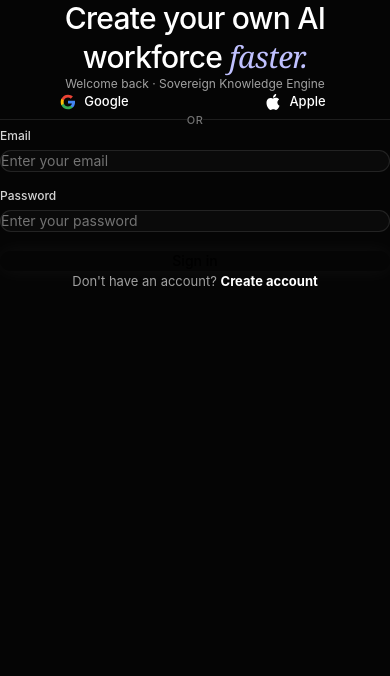
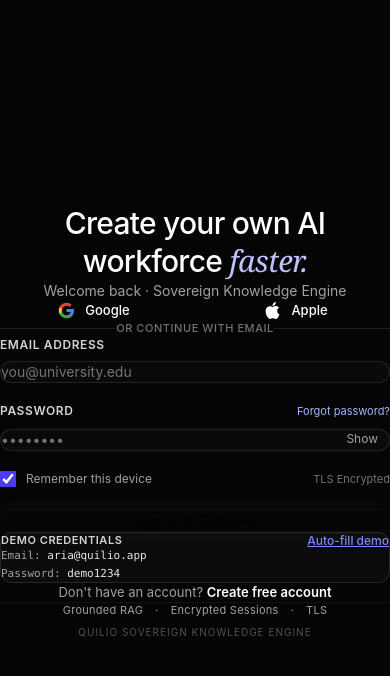
Before and after one commit to parulgupta-afk/Quilio, a React (Vite) app in the folder client/: page / in a window 390 px wide. Shown: the top 676 px of the page. Built offline with nearby package versions, Linux system fonts and the light colour scheme.

Commit message:
style(auth): add generous line-by-line spacing and structure to login info and form

```diff
--- a/client/src/components/watermelon-ui/auth-11.jsx
+++ b/client/src/components/watermelon-ui/auth-11.jsx
@@ -45,11 +45,17 @@
   brandTitle = 'Move fast. Feel Free',
   heroImage = 'https://assets.watermelon.sh/auth-11.avif',
   activeDot = 0,
+  sessionUser = null,
+  isAuthenticated = false,
+  onLogout,
+  onNavigateFeed,
 }) {
   const [name, setName] = useState('');
   const [email, setEmail] = useState('');
   const [password, setPassword] = useState('');
   const [confirmPassword, setConfirmPassword] = useState('');
+  const [showPassword, setShowPassword] = useState(false);
+  const [rememberMe, setRememberMe] = useState(true);
   const [socialNotice, setSocialNotice] = useState('');
 
   const isRegister = mode === 'register';
@@ -81,8 +87,13 @@
   const handleFormSubmit = (e) => {
     e.preventDefault();
     if (onSubmit) {
-      onSubmit({ name, email, password, confirmPassword, mode });
+      onSubmit({ name, email, password, confirmPassword, mode, rememberMe });
     }
+  };
+
+  const handleFillDemo = (demoEmail, demoPw) => {
+    setEmail(demoEmail);
+    setPassword(demoPw);
   };
 
   const handleSocialClick = (provider) => {
@@ -93,7 +104,7 @@
   return (
     <div className="flex min-h-screen w-full flex-col bg-[#050505] font-sans text-neutral-200 antialiased selection:bg-white/20 selection:text-white lg:flex-row">
       {/* Left Image Panel */}
-      <div className="relative hidden w-full flex-col justify-end p-4 lg:flex lg:min-h-screen lg:w-1/2">
+      <div className="relative hidden w-full flex-col justify-end p-6 lg:flex lg:min-h-screen lg:w-1/2">
         {/* Background Image Wrapper */}
         <div className="relative h-full w-full overflow-hidden rounded-[32px] border border-white/10 shadow-2xl">
           <img
@@ -102,76 +113,119 @@
             className="absolute inset-0 h-full w-full object-cover"
           />
           {/* Dark Gradient Overlay for text readability */}
-          <div className="absolute inset-0 bg-gradient-to-t bg-linear-to-t from-[#050505] via-[#050505]/40 to-transparent" />
+          <div className="absolute inset-0 bg-gradient-to-t from-[#050505] via-[#050505]/40 to-transparent" />
 
           {/* Bottom Content within the image */}
-          <div className="absolute right-0 bottom-0 left-0 z-10 flex w-full flex-col items-center justify-center pb-12 text-center px-6">
+          <div className="absolute right-0 bottom-0 left-0 z-10 flex w-full flex-col items-center justify-center pb-14 text-center px-8">
             <h1 className="text-3xl font-medium tracking-tight text-balance text-white md:text-4xl lg:text-5xl drop-shadow-md">
               {brandTitle}
             </h1>
+            <p className="mt-3 text-sm text-neutral-300 max-w-md text-balance opacity-90">
+              Grounded RAG · Deep Learning Gateway · Sovereign Synthesis
+            </p>
+
             {/* Pagination Indicators */}
             <div className="mt-8 flex items-center justify-center gap-2">
-              <div className={`h-1 rounded-full transition-all ${activeDot === 0 ? 'w-6 bg-white' : 'w-1.5 bg-white/40'}`}></div>
-              <div className={`h-1 rounded-full transition-all ${activeDot === 1 ? 'w-6 bg-white' : 'w-1.5 bg-white/40'}`}></div>
-              <div className={`h-1 rounded-full transition-all ${activeDot === 2 ? 'w-6 bg-white' : 'w-1.5 bg-white/40'}`}></div>
-              <div className={`h-1 rounded-full transition-all ${activeDot === 3 ? 'w-6 bg-white' : 'w-1.5 bg-white/40'}`}></div>
+              <div className={`h-1.5 rounded-full transition-all ${activeDot === 0 ? 'w-8 bg-white' : 'w-2 bg-white/40'}`}></div>
+              <div className={`h-1.5 rounded-full transition-all ${activeDot === 1 ? 'w-8 bg-white' : 'w-2 bg-white/40'}`}></div>
+              <div className={`h-1.5 rounded-full transition-all ${activeDot === 2 ? 'w-8 bg-white' : 'w-2 bg-white/40'}`}></div>
+              <div className={`h-1.5 rounded-full transition-all ${activeDot === 3 ? 'w-8 bg-white' : 'w-2 bg-white/40'}`}></div>
             </div>
           </div>
         </div>
       </div>
 
       {/* Right Form Panel */}
-      <div className="flex w-full flex-col items-center justify-center p-6 sm:p-12 lg:w-1/2">
+      <div className="flex w-full flex-col items-center justify-center py-10 px-6 sm:px-12 lg:w-1/2 min-h-screen">
         <motion.div
           key={mode}
           variants={containerVariants}
           initial="hidden"
           animate="visible"
-          className="w-full max-w-[400px]"
+          className="w-full max-w-[440px]"
         >
-          {/* Titles */}
+          {/* Active Session Card (Spaced line-by-line) */}
+          {isAuthenticated && (
+            <motion.div
+              variants={itemVariants}
+              className="mb-8 p-5 rounded-2xl bg-[#0f1118] border border-indigo-500/30 shadow-lg"
+            >
+              <div className="flex items-center gap-2 mb-2.5">
+                <span className="w-2.5 h-2.5 rounded-full bg-emerald-400 animate-pulse"></span>
+                <span className="text-xs font-semibold uppercase tracking-wider text-indigo-300">
+                  Active Session
+                </span>
+              </div>
+
+              <div className="text-sm text-neutral-200 mb-4 leading-relaxed">
+                Currently signed in as:
+                <div className="text-white font-medium text-base mt-0.5 break-all">
+                  {sessionUser?.name ? `${sessionUser.name} (${sessionUser.email})` : sessionUser?.email}
+                </div>
+              </div>
+
+              <div className="flex items-center gap-3 pt-1 border-t border-white/5">
+                <button
+                  type="button"
+                  onClick={onNavigateFeed}
+                  className="flex-1 py-2.5 px-4 rounded-xl bg-indigo-600 hover:bg-indigo-500 text-white text-xs font-semibold transition-colors cursor-pointer text-center"
+                >
+                  Go to Feed →
+                </button>
+                <button
+                  type="button"
+                  onClick={onLogout}
+                  className="py-2.5 px-4 rounded-xl bg-white/5 hover:bg-rose-500/20 border border-white/10 hover:border-rose-500/30 text-neutral-300 hover:text-rose-200 text-xs font-medium transition-colors cursor-pointer"
+                >
+                  Sign Out
+                </button>
+              </div>
+            </motion.div>
+          )}
+
+          {/* Titles & Subtitle */}
           <motion.div variants={itemVariants} className="mb-8 text-center">
             {isRegister ? (
-              <h2 className="text-3xl leading-tight font-medium tracking-tight text-balance text-white md:text-[40px]">
+              <h2 className="text-3xl sm:text-4xl leading-tight font-medium tracking-tight text-balance text-white">
                 Create your own
                 <br />
                 knowledge base{' '}
                 <span className="font-serif font-light italic text-[#c0c1ff]">faster.</span>
               </h2>
             ) : (
-              <h2 className="text-3xl leading-tight font-medium tracking-tight text-balance text-white md:text-[40px]">
+              <h2 className="text-3xl sm:text-4xl leading-tight font-medium tracking-tight text-balance text-white">
                 Create your own AI
                 <br />
                 workforce{' '}
                 <span className="font-serif font-light italic text-[#c0c1ff]">faster.</span>
               </h2>
             )}
-            <p className="mt-2 text-xs text-neutral-400">
+            <p className="mt-3 text-sm text-neutral-400">
               {isRegister
                 ? 'Join Quilio · Grounded RAG & Sovereign Synthesis'
                 : 'Welcome back · Sovereign Knowledge Engine'}
             </p>
           </motion.div>
 
-          {/* Social Buttons */}
+          {/* Social Sign-in Buttons */}
           <motion.div
             variants={itemVariants}
-            className="mb-6 grid grid-cols-2 gap-3"
+            className="mb-6 grid grid-cols-2 gap-3.5"
           >
             <button
               type="button"
               onClick={() => handleSocialClick('Google')}
-              className="flex items-center justify-center gap-2 rounded-full border border-white/10 bg-[#141414] py-3 px-2 text-[13px] font-medium text-white transition-all hover:bg-[#1f1f1f] hover:border-white/20 active:scale-[0.96] cursor-pointer"
+              className="flex items-center justify-center gap-2.5 rounded-full border border-white/10 bg-[#141414] py-3 px-3 text-[13px] font-medium text-white transition-all hover:bg-[#1f1f1f] hover:border-white/20 active:scale-[0.97] cursor-pointer"
             >
-              <GoogleIcon className="text-[16px] shrink-0" />
+              <GoogleIcon className="text-[17px] shrink-0" />
               <span className="truncate">Google</span>
             </button>
             <button
               type="button"
               onClick={() => handleSocialClick('Apple')}
-              className="flex items-center justify-center gap-2 rounded-full border border-white/10 bg-[#141414] py-3 px-2 text-[13px] font-medium text-white transition-all hover:bg-[#1f1f1f] hover:border-white/20 active:scale-[0.96] cursor-pointer"
+              className="flex items-center justify-center gap-2.5 rounded-full border border-white/10 bg-[#141414] py-3 px-3 text-[13px] font-medium text-white transition-all hover:bg-[#1f1f1f] hover:border-white/20 active:scale-[0.97] cursor-pointer"
             >
-              <AppleIcon className="text-[16px] shrink-0" />
+              <AppleIcon className="text-[17px] shrink-0" />
               <span className="truncate">Apple</span>
             </button>
           </motion.div>
@@ -180,7 +234,7 @@
             <motion.div
               initial={{ opacity: 0, y: -6 }}
               animate={{ opacity: 1, y: 0 }}
-              className="mb-4 text-center text-xs text-amber-300/90 bg-amber-950/30 border border-amber-500/20 rounded-lg p-2"
+              className="mb-5 text-center text-xs text-amber-300 bg-amber-950/40 border border-amber-500/30 rounded-xl p-3"
             >
               {socialNotice}
             </motion.div>
@@ -189,11 +243,11 @@
           {/* Divider */}
           <motion.div
             variants={itemVariants}
-            className="relative mb-6 flex items-center"
+            className="relative mb-8 flex items-center"
           >
             <div className="grow border-t border-white/10"></div>
             <span className="px-4 text-[11px] font-medium tracking-wider text-neutral-500 uppercase">
-              Or
+              Or continue with email
             </span>
             <div className="grow border-t border-white/10"></div>
           </motion.div>
@@ -202,20 +256,20 @@
           {errorMessage && (
             <motion.div
               variants={itemVariants}
-              className="mb-4 p-3 rounded-[12px] bg-red-950/40 border border-red-500/30 text-red-300 text-xs text-center"
+              className="mb-6 p-3.5 rounded-xl bg-red-950/50 border border-red-500/30 text-red-200 text-xs text-center leading-relaxed"
               role="alert"
             >
               {errorMessage}
             </motion.div>
           )}
 
-          {/* Form */}
-          <form onSubmit={handleFormSubmit} className="flex flex-col gap-4">
+          {/* Main Form — Generous Line-by-Line Spacing */}
+          <form onSubmit={handleFormSubmit} className="flex flex-col gap-5">
             {isRegister && (
-              <motion.div variants={itemVariants} className="flex flex-col gap-1.5">
+              <motion.div variants={itemVariants} className="flex flex-col gap-2">
                 <label
                   htmlFor="auth-name"
-                  className="text-xs font-medium text-neutral-300"
+                  className="text-xs font-semibold uppercase tracking-wider text-neutral-300"
                 >
                   Full name
                 </label>
@@ -227,101 +281,156 @@
                   placeholder="Ada Lovelace"
                   value={name}
                   onChange={(e) => setName(e.target.value)}
-                  className="w-full rounded-[14px] border border-white/10 bg-[#0A0A0A] px-4 py-3 text-sm text-white transition-colors placeholder:text-neutral-500 focus:border-neutral-400 focus:bg-[#111] focus:ring-1 focus:ring-neutral-400 focus:outline-none"
+                  className="w-full rounded-[14px] border border-white/10 bg-[#0A0A0A] px-4 py-3.5 text-sm text-white transition-colors placeholder:text-neutral-500 focus:border-indigo-400 focus:bg-[#111] focus:ring-1 focus:ring-indigo-400 focus:outline-none"
                 />
               </motion.div>
             )}
 
-            {/* Email */}
-            <motion.div variants={itemVariants} className="flex flex-col gap-1.5">
+            {/* Email Field Line */}
+            <motion.div variants={itemVariants} className="flex flex-col gap-2">
               <label
                 htmlFor="auth-email"
-                className="text-xs font-medium text-neutral-300"
+                className="text-xs font-semibold uppercase tracking-wider text-neutral-300"
               >
-                Email
+                Email address
               </label>
               <input
                 id="auth-email"
                 type="email"
                 required
                 autoComplete="email"
-                placeholder="Enter your email"
+                placeholder="you@university.edu"
                 value={email}
                 onChange={(e) => setEmail(e.target.value)}
-                className="w-full rounded-[14px] border border-white/10 bg-[#0A0A0A] px-4 py-3 text-sm text-white transition-colors placeholder:text-neutral-500 focus:border-neutral-400 focus:bg-[#111] focus:ring-1 focus:ring-neutral-400 focus:outline-none"
+                className="w-full rounded-[14px] border border-white/10 bg-[#0A0A0A] px-4 py-3.5 text-sm text-white transition-colors placeholder:text-neutral-500 focus:border-indigo-400 focus:bg-[#111] focus:ring-1 focus:ring-indigo-400 focus:outline-none"
               />
             </motion.div>
 
-            {/* Password */}
-            <motion.div variants={itemVariants} className="flex flex-col gap-1.5">
+            {/* Password Field Line */}
+            <motion.div variants={itemVariants} className="flex flex-col gap-2">
               <div className="flex items-center justify-between">
                 <label
                   htmlFor="auth-password"
-                  className="text-xs font-medium text-neutral-300"
+                  className="text-xs font-semibold uppercase tracking-wider text-neutral-300"
                 >
                   Password
                 </label>
-                {isRegister && (
-                  <span className="text-[11px] text-neutral-500">Min. 6 chars</span>
+                {isRegister ? (
+                  <span className="text-[11px] text-neutral-400">Min. 6 characters</span>
+                ) : (
+                  <span className="text-[11px] text-indigo-300 hover:underline cursor-pointer">
+                    Forgot password?
+                  </span>
                 )}
               </div>
+              <div className="relative">
                 <input
                   id="auth-password"
-                type="password"
+                  type={showPassword ? 'text' : 'password'}
                   required
                   minLength={6}
                   autoComplete={isRegister ? 'new-password' : 'current-password'}
-                placeholder="Enter your password"
+                  placeholder="••••••••"
                   value={password}
                   onChange={(e) => setPassword(e.target.value)}
-                className="w-full rounded-[14px] border border-white/10 bg-[#0A0A0A] px-4 py-3 text-sm text-white transition-colors placeholder:text-neutral-500 focus:border-neutral-400 focus:bg-[#111] focus:ring-1 focus:ring-neutral-400 focus:outline-none"
+                  className="w-full rounded-[14px] border border-white/10 bg-[#0A0A0A] px-4 py-3.5 pr-14 text-sm text-white transition-colors placeholder:text-neutral-500 focus:border-indigo-400 focus:bg-[#111] focus:ring-1 focus:ring-indigo-400 focus:outline-none"
                 />
+                <button
+                  type="button"
+                  onClick={() => setShowPassword((v) => !v)}
+                  className="absolute right-3 top-1/2 -translate-y-1/2 px-2 py-1 text-xs text-neutral-400 hover:text-neutral-200 transition-colors cursor-pointer bg-transparent border-0"
+                >
+                  {showPassword ? 'Hide' : 'Show'}
+                </button>
+              </div>
             </motion.div>
 
+            {/* Confirm Password (Registration only) */}
             {isRegister && (
-              <motion.div variants={itemVariants} className="flex flex-col gap-1.5">
+              <motion.div variants={itemVariants} className="flex flex-col gap-2">
                 <label
                   htmlFor="auth-confirm-password"
-                  className="text-xs font-medium text-neutral-300"
+                  className="text-xs font-semibold uppercase tracking-wider text-neutral-300"
                 >
                   Confirm password
                 </label>
                 <input
                   id="auth-confirm-password"
-                  type="password"
+                  type={showPassword ? 'text' : 'password'}
                   required
                   minLength={6}
                   autoComplete="new-password"
                   placeholder="Re-enter your password"
                   value={confirmPassword}
                   onChange={(e) => setConfirmPassword(e.target.value)}
-                  className="w-full rounded-[14px] border border-white/10 bg-[#0A0A0A] px-4 py-3 text-sm text-white transition-colors placeholder:text-neutral-500 focus:border-neutral-400 focus:bg-[#111] focus:ring-1 focus:ring-neutral-400 focus:outline-none"
+                  className="w-full rounded-[14px] border border-white/10 bg-[#0A0A0A] px-4 py-3.5 text-sm text-white transition-colors placeholder:text-neutral-500 focus:border-indigo-400 focus:bg-[#111] focus:ring-1 focus:ring-indigo-400 focus:outline-none"
                 />
               </motion.div>
             )}
 
-            {/* Submit Button */}
-            <motion.div variants={itemVariants} className="mt-2">
+            {/* Options Line: Remember Me */}
+            {!isRegister && (
+              <motion.div variants={itemVariants} className="flex items-center justify-between pt-1">
+                <label className="flex items-center gap-2.5 cursor-pointer text-xs text-neutral-400 hover:text-neutral-300 select-none">
+                  <input
+                    type="checkbox"
+                    checked={rememberMe}
+                    onChange={(e) => setRememberMe(e.target.checked)}
+                    className="w-4 h-4 rounded border-white/20 bg-[#0A0A0A] text-indigo-600 focus:ring-indigo-500 accent-indigo-600"
+                  />
+                  <span>Remember this device</span>
+                </label>
+                <span className="text-[11px] text-neutral-500">TLS Encrypted</span>
+              </motion.div>
+            )}
+
+            {/* Submit Button Line */}
+            <motion.div variants={itemVariants} className="mt-4">
               <button
                 type="submit"
                 disabled={isLoading}
-                className="w-full rounded-full bg-[#EAEAEA] py-3.5 text-sm font-medium text-black shadow-[0_0_20px_rgba(255,255,255,0.05)] transition-all hover:bg-white hover:shadow-[0_0_25px_rgba(255,255,255,0.15)] active:scale-[0.96] disabled:opacity-50 cursor-pointer"
+                className="w-full rounded-full bg-[#EAEAEA] py-3.5 px-6 text-sm font-semibold text-black shadow-[0_0_20px_rgba(255,255,255,0.06)] transition-all hover:bg-white hover:shadow-[0_0_25px_rgba(255,255,255,0.18)] active:scale-[0.98] disabled:opacity-50 cursor-pointer"
               >
                 {isLoading
                   ? isRegister
                     ? 'Creating account…'
                     : 'Signing in…'
                   : isRegister
-                  ? 'Create account'
-                  : 'Sign in'}
+                  ? 'Create account →'
+                  : 'Sign in to Quilio →'}
               </button>
             </motion.div>
           </form>
 
-          {/* Footer */}
+          {/* Quick Demo Credentials Info Box (Line-by-line) */}
+          {!isRegister && (
             <motion.div
               variants={itemVariants}
-            className="mt-6 text-center text-[13px] text-neutral-400"
+              className="mt-6 p-4 rounded-xl bg-white/[0.03] border border-white/10 text-xs"
+            >
+              <div className="flex items-center justify-between mb-2">
+                <span className="font-semibold text-neutral-300 uppercase tracking-wider text-[11px]">
+                  Demo Credentials
+                </span>
+                <button
+                  type="button"
+                  onClick={() => handleFillDemo('aria@quilio.app', 'demo1234')}
+                  className="text-indigo-400 hover:text-indigo-300 font-medium underline cursor-pointer bg-transparent border-0 p-0"
+                >
+                  Auto-fill demo
+                </button>
+              </div>
+              <div className="flex flex-col gap-1 text-neutral-400 font-mono text-[11px]">
+                <div>Email: <span className="text-neutral-200">aria@quilio.app</span></div>
+                <div>Password: <span className="text-neutral-200">demo1234</span></div>
+              </div>
+            </motion.div>
+          )}
+
+          {/* Footer Line: Switch mode */}
+          <motion.div
+            variants={itemVariants}
+            className="mt-8 text-center text-[13px] text-neutral-400"
           >
             {isRegister ? (
               <>
@@ -329,9 +438,9 @@
                 <button
                   type="button"
                   onClick={() => onSwitchMode?.('login')}
-                  className="font-bold text-white hover:underline cursor-pointer bg-transparent border-0 p-0"
+                  className="font-semibold text-white hover:underline cursor-pointer bg-transparent border-0 p-0 ml-1"
                 >
-                  Log in
+                  Sign in
                 </button>
               </>
             ) : (
@@ -340,12 +449,29 @@
                 <button
                   type="button"
                   onClick={() => onSwitchMode?.('register')}
-                  className="font-bold text-white hover:underline cursor-pointer bg-transparent border-0 p-0"
+                  className="font-semibold text-white hover:underline cursor-pointer bg-transparent border-0 p-0 ml-1"
                 >
-                  Create account
+                  Create free account
                 </button>
               </>
             )}
+          </motion.div>
+
+          {/* Trust and Engine Footer Line */}
+          <motion.div
+            variants={itemVariants}
+            className="mt-8 pt-6 border-t border-white/5 flex flex-col items-center gap-2 text-center text-xs text-neutral-500"
+          >
+            <div className="flex items-center gap-3 text-[11px] tracking-wide text-neutral-400">
+              <span>Grounded RAG</span>
+              <span>·</span>
+              <span>Encrypted Sessions</span>
+              <span>·</span>
+              <span>TLS</span>
+            </div>
+            <div className="text-[10px] uppercase tracking-widest text-neutral-600">
+              Quilio Sovereign Knowledge Engine
+            </div>
           </motion.div>
         </motion.div>
       </div>
--- a/client/src/pages/Login.jsx
+++ b/client/src/pages/Login.jsx
@@ -25,29 +25,6 @@
 
   return (
     <div className="relative min-h-screen bg-[#050505]">
-      {/* Active Session Notification */}
-      {isAuthenticated && (
-        <div className="fixed top-4 left-1/2 -translate-x-1/2 z-50 flex items-center gap-3 bg-[#111318]/90 backdrop-blur-md border border-indigo-500/30 px-5 py-2.5 rounded-full shadow-2xl text-xs sm:text-sm text-neutral-200">
-          <span>
-            Signed in as <strong className="text-indigo-300">{user?.name || user?.email}</strong>
-          </span>
-          <button
-            type="button"
-            onClick={() => navigate('/home')}
-            className="bg-indigo-600 hover:bg-indigo-500 text-white px-3 py-1 rounded-full text-xs font-medium cursor-pointer transition-colors"
-          >
-            Go to Feed →
-          </button>
-          <button
-            type="button"
-            onClick={() => logout()}
-            className="text-neutral-400 hover:text-rose-300 text-xs cursor-pointer transition-colors"
-          >
-            Sign Out
-          </button>
-        </div>
-      )}
-
       {/* Watermelon Auth-11 Authentication Component */}
       <Auth11
         mode="login"
@@ -61,6 +38,10 @@
         brandTitle="Move fast. Feel Free"
         heroImage="https://assets.watermelon.sh/auth-11.avif"
         activeDot={0}
+        sessionUser={user}
+        isAuthenticated={isAuthenticated}
+        onLogout={() => logout()}
+        onNavigateFeed={() => navigate('/home')}
       />
     </div>
   );
```
Also changed, not shown: client/src/pages/Register.jsx (+4 -23 lines). Lines whose indentation alone changed are shown as unchanged.
